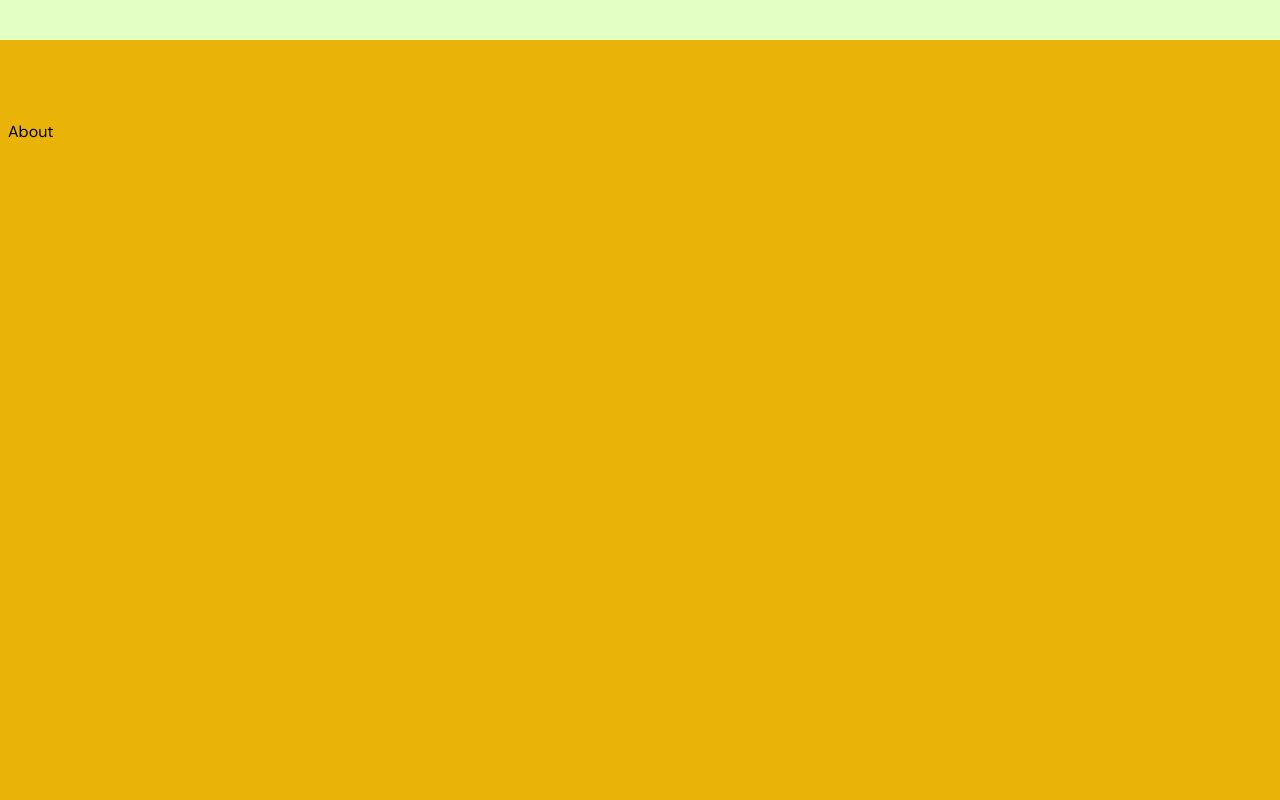
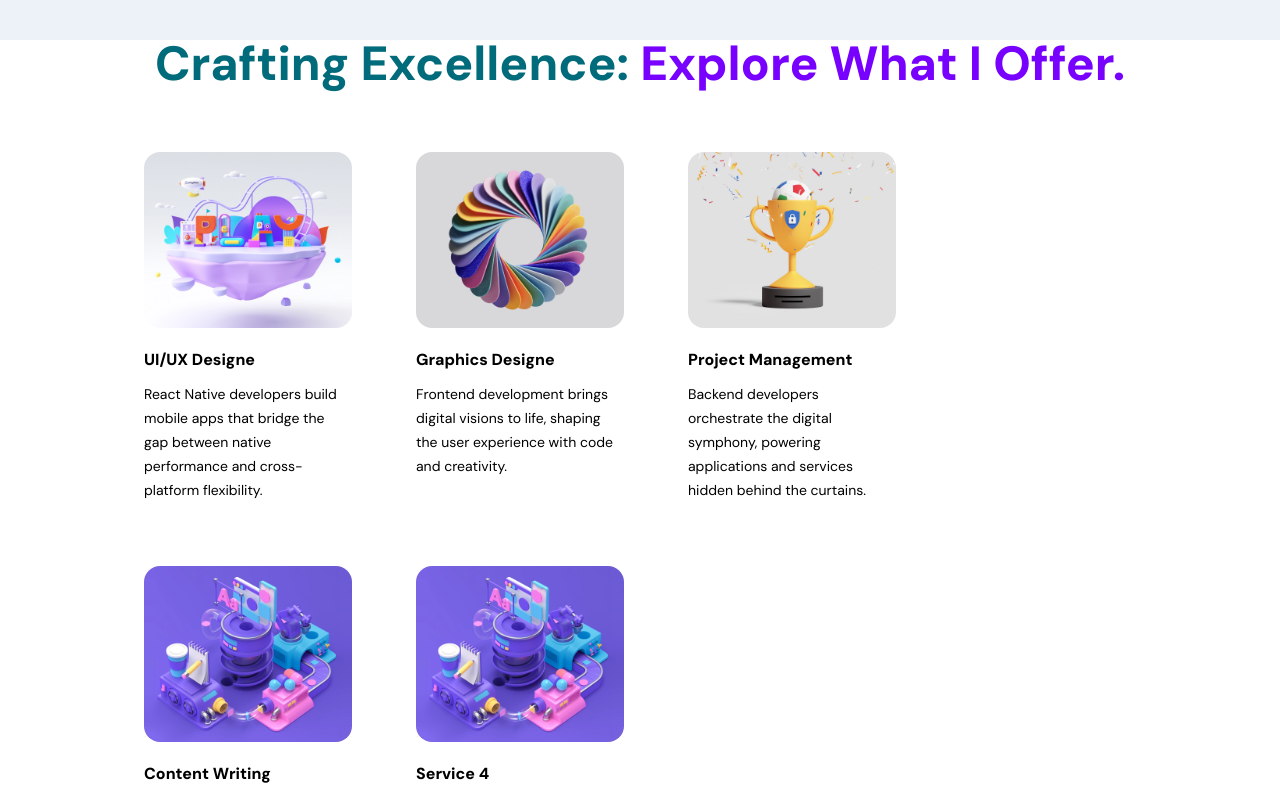
Before and after one commit to igbokwe-chibueze/amelia_portfolio, a React (Vite) app: page / in a window 1280 px wide. Shown: the part 760-1560 px from the top of the page. Built offline with nearby package versions, Linux system fonts and the light colour scheme.

Commit message:
Created the About/Services Section.
Signed-off-by: igbokwe-chibueze <igbokwechibueze@gmail.com>

```diff
--- /dev/null
+++ b/src/components/ServiceCard.jsx
@@ -0,0 +1,28 @@
+/* eslint-disable react/prop-types */
+import { motion } from "framer-motion"
+
+const ServiceCard = ({ image, title, description }) => {
+  return (
+    <motion.div
+      //whileInView={{ opacity: 1 }} // Animate opacity to 1 when the element is in view
+      whileInView={{opacity: [0, 1] }} // Animate opacity to 1 when the element is in view
+      whileHover={{ scale: 1.1 }} // Animate scale to 1.1 on hover
+      transition={{ opacity: { duration: 1.5, type: 'tween' }, scale: { duration: 0.5 } }} // Set the animation duration and type
+      className="service-card"
+    >
+      {/* Display the profile image */}
+      <img
+        className="w-full h-44 rounded-2xl object-cover wide-desktop:h-80"
+        src={image} alt={title}
+      />
+
+      {/* Display the profile title */}
+      <h2 className="title-text" style={{ marginTop: 20 }}>{title}</h2>
+
+      {/* Display the profile description */}
+      <p className="p-text" style={{ marginTop: 10 }}>{description}</p>
+    </motion.div>
+  )
+}
+
+export default ServiceCard
--- a/src/components/index.js
+++ b/src/components/index.js
@@ -4,6 +4,7 @@ import Menu from "./Menu";
 import Navbar from "./Navbar";
 import ParallaxText from "./ParallaxText";
 import ProgressBar from "./ProgressBar";
+import ServiceCard from "./ServiceCard";
 import ThemeSwitcher from "./ThemeSwitcher";
 
 
@@ -15,6 +16,7 @@ export {
     CustomBtn,
     ThemeSwitcher,
     ProgressBar,
-    ParallaxText
+    ParallaxText,
+    ServiceCard
 
 }
--- a/src/index.css
+++ b/src/index.css
@@ -5,8 +5,11 @@
 @tailwind utilities;
 
 @layer base {
+  /* .app {
+    @apply bg-tea-green font-baseFont;
+  } */
   .app {
-    @apply bg-tea-green font-baseFont;
+    @apply bg-[#edf2f8] font-baseFont;
   }
 }
 
@@ -54,6 +57,18 @@
     @apply rounded-full p-3 bg-chartreuse-color border-4 border-tea-green shadow-md shadow-tea-green/40
   }
 
+  .head-text {
+    @apply text-3xl tablet:text-5xl wide-desktop:text-7xl font-extrabold text-center text-caribbean-current capitalize
+  }
+
+  .title-text {
+    @apply text-base wide-desktop:text-3xl font-extrabold text-black
+  }
+
+  .p-text {
+    @apply text-sm text-left text-black leading-6 wide-desktop:text-3xl
+  }
+
 
 }
 
@@ -69,4 +84,8 @@
   .scroller {
     @apply flex font-semibold uppercase text-4xl tablet:text-6xl whitespace-nowrap flex-nowrap
   }
+
+  .service-card {
+    @apply flex justify-start items-start flex-col w-52 wide-desktop:w-96 m-8 wide-desktop:my-8 wide-desktop:mx-16
+  }
 }
--- a/src/sections/About.jsx
+++ b/src/sections/About.jsx
@@ -1,13 +1,54 @@
+import { ServiceCard } from "../components";
+import { images } from "../constants";
 
+
+
+// Assuming you have an array named servicesData
+const servicesData = [
+  {
+    image: images.about01,
+    title: 'UI/UX Designe',
+    description: 'React Native developers build mobile apps that bridge the gap between native performance and cross-platform flexibility.',
+  },
+  {
+    image: images.about02,
+    title: 'Graphics Designe',
+    description: 'Frontend development brings digital visions to life, shaping the user experience with code and creativity.',
+  },
+  {
+    image: images.about03,
+    title: 'Project Management',
+    description: 'Backend developers orchestrate the digital symphony, powering applications and services hidden behind the curtains.',
+  },
+  {
+    image: images.about04,
+    title: 'Content Writing',
+    description: 'Web designers craft digital experiences that blend aesthetics and functionality into pixel-perfect artistry.',
+  },
+  {
+    image: images.about04,
+    title: 'Service 4',
+    description: 'Web designers craft digital experiences that blend aesthetics and functionality into pixel-perfect artistry.',
+  },
+];
 
 const About = () => {
   return (
     <section
       id='about'
-      className="w-full h-screen px-2 pt-20 bg-yellow-500"
+      className="bg-white w-full min-h-screen"
     >
-      <div>
-        About
+      {/* Heading for the About section */}
+      <h2 className="head-text">
+        {/* I Know that <span className="text-[#7700ff]">Good Design</span> <br />means  <span className="text-[#7700ff]">Good Business</span> */}
+        Crafting Excellence: <span className="text-[#7700ff]">Explore What I Offer.</span>
+      </h2>
+
+      {/* Render a list of about profiles using 'map' function */}
+      <div className="flex justify-start items-start flex-wrap mt-8 px-28">
+        {servicesData.map((service, index) => (
+          <ServiceCard key={service.title + index} {...service} />
+        ))}
       </div>
 
     </section>
--- a/tailwind.config.js
+++ b/tailwind.config.js
@@ -24,6 +24,9 @@ export default {
 
         'desktop': '1280px',
         // => @media (min-width: 1280px) { ... }
+
+        'wide-desktop': '2000px',
+        // => @media (min-width: 2000px) { ... }
       },
     },
   },
```
Also changed, not shown: Blank2.jsx (+8 -71 lines), 1 other file (tests, documents, lock files or other folders).
